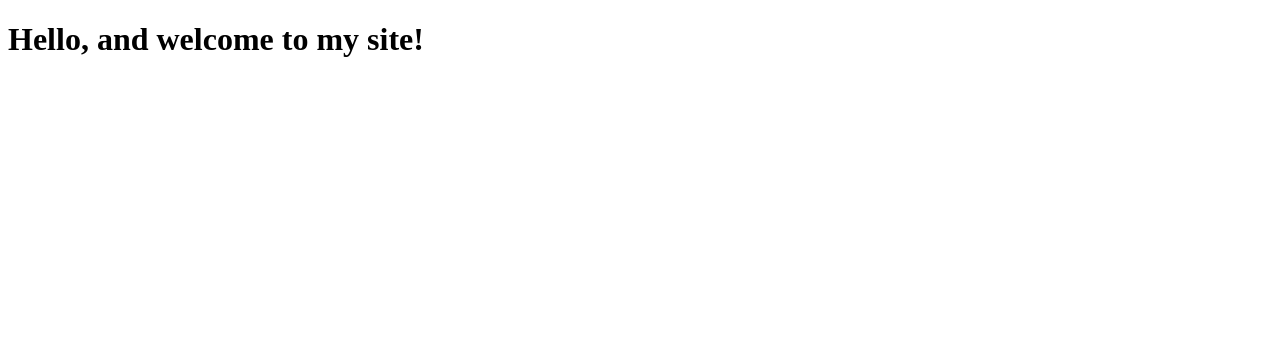
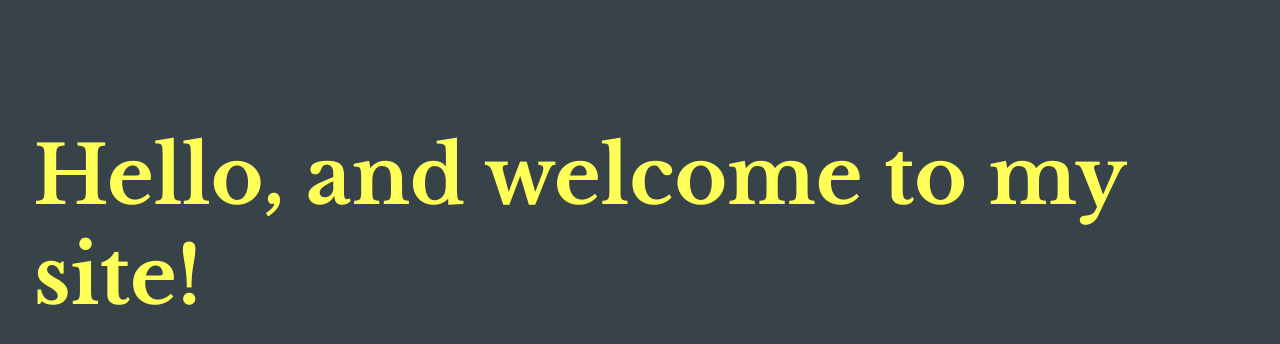
Before and after one commit to jenniwhite6/jenniwhite6.github.io, a plain HTML site: page index.html in a window 1280 px wide. Drawn offline with nearby package versions, Linux system fonts and the light colour scheme.

Commit message:
Adding color and personality to the index.html of my pages site

```diff
--- a/index.html
+++ b/index.html
@@ -2,6 +2,21 @@
 <html>
 <head>
 	<title>Welcome!</title>
+	<meta charset='utf-8'>
+	<link href='http://fonts.googleapis.com/css?family=Libre+Baskerville:400,700,400italic' rel='stylesheet' type='text/css'>
+	<style type="text/css">
+		body {
+			background-color: #384249;
+		}
+		h1 {
+			color: rgb(255, 255, 88);
+			font-family: 'Libre Baskerville', serif;
+			font-size: 5em;
+			margin-top: 10%;
+			margin-left: 2%;
+		}
+
+	</style>
 </head>
 <body>
 	<h1>Hello, and welcome to my site!</h1>
```
